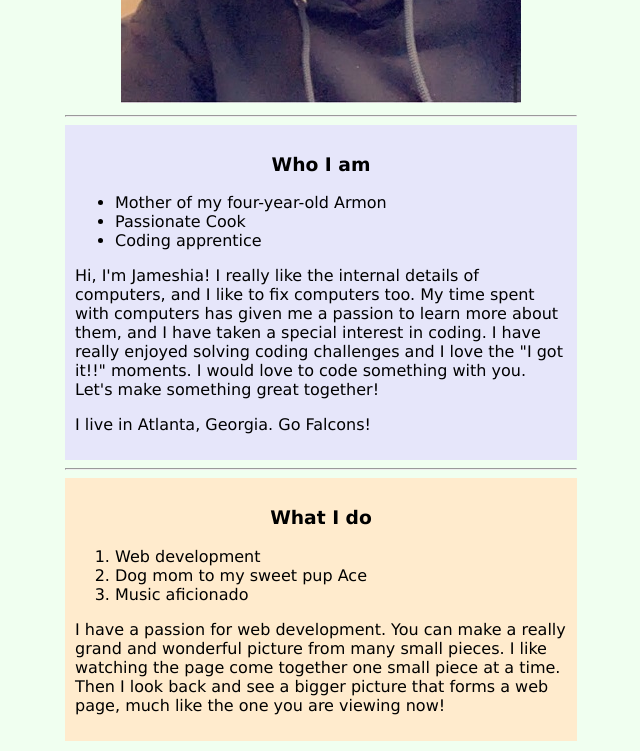
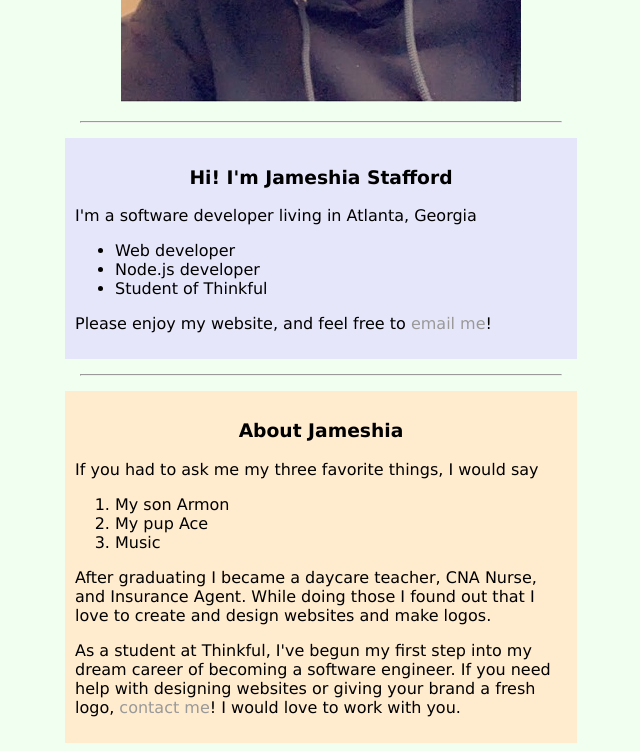
Before and after one commit to Jameeshuh/Jameeshuh.github.io, a plain HTML site: page index.html in a window 1280 px wide. Shown: the part 530-1281 px from the top of the page, without its empty margins (319-959 px from the left). Drawn offline with Linux system fonts and the light colour scheme.

Commit message:
Website updates, new styling, correct code

```diff
--- a/index.html
+++ b/index.html
@@ -1,43 +1,55 @@
 <!DOCTYPE html>
+
 <html lang="en">
 <head>
+    <!--Head HTML section, for important things like metadata and linking to stylesheet-->
     <title>Jameshia Stafford</title>
     <link rel="stylesheet" href="style.css">
     <meta name="description" content="Jameshia Stafford web portfolio">
 </head>
 <body>
-<div class="header">
+<header class="my_header">
     <h1>Jameshia Stafford</h1>
     <h2>Web Portfolio</h2>
-</div>
-
-<img src="jameshia.jpg" alt="A profile photo of Jameshia" width:400px>
+</header>
+<!--Don't use HTML to resize images, resize on computer with paint-->
+<img src="jameshia.jpg" alt="A profile photo of Jameshia">
 <hr>
 
-<div class="intro">
-    <h3 style="text-align:center">Who I am</h3>
+<section class="intro">
+    <h3 style="text-align:center">Hi! I'm Jameshia Stafford</h3>
+    <p>I'm a software developer living in Atlanta, Georgia</p>
     <ul>
-        <li>Mother of my four-year-old Armon</li>
-        <li>Passionate Cook</li>
-        <li>Coding apprentice</li>
+        <!--This is unordered, makes bulletpoints-->
+        <li>Web developer</li>
+        <li>Node.js developer</li>
+        <li>Student of Thinkful</li>
     </ul>
-    <p>Hi, I'm Jameshia! I really like the internal details of computers, and I like to fix computers too. My time spent with computers has given me a passion to learn more about them, and I have taken a special interest in coding. I have really enjoyed solving coding challenges and I love the "I got it!!" moments. I would love to code something with you. Let's make something great together!</p>
-    <p>I live in Atlanta, Georgia. Go Falcons!</p>
+    <p>Please enjoy my website, and feel free to <a href="mailto:nicolewatkins61@gmail.com">email me</a>!</p>
+</section>
+<hr>
+<section class="about_me">
+    <h3 style="text-align:center">About Jameshia</h3>
+    <p>If you had to ask me my three favorite things, I would say</p>
+    <ol>
+        <!--This is ordered so it will go 1, 2, 3-->
+        <li>My son Armon</li>
+        <li>My pup Ace</li>
+        <li>Music</li>
+    </ol>
+    <p>After graduating I became a daycare teacher, CNA Nurse, and Insurance Agent. While doing those I found out that I love to create and design websites and make logos.</p>
+    <p>As a student at Thinkful, I've begun my first step into my dream career of becoming a software engineer. If you need help with designing websites or giving your brand a fresh logo, <a href="mailto:nicolewatkins61@gmail.com">contact me</a>! I would love to work with you.</p>
+</section>
+<hr>
+
+<section class="contact">
+    <h3>Contact Me</h3>
+    <p><a href="https://github.com/Jameeshuh"><img src="GitHub-Mark-32px.png" alt="Github logo"> GitHub</a></p>
+<div class="location">
+    <!--embed from Google Maps-->
+    <iframe src="https://www.google.com/maps/embed?pb=!1m18!1m12!1m3!1d106135.12031039452!2d-84.49064349896503!3d33.76783582480383!2m3!1f0!2f0!3f0!3m2!1i1024!2i768!4f13.1!3m3!1m2!1s0x88f5045d6993098d%3A0x66fede2f990b630b!2sAtlanta%2C%20GA!5e0!3m2!1sen!2sus!4v1663887599756!5m2!1sen!2sus" width="600" height="450" style="border:0;" allowfullscreen="" loading="lazy" referrerpolicy="no-referrer-when-downgrade"></iframe>
 </div>
-<hr>
-<div class="about_me">
-    <h3 style="text-align:center">What I do</h3>
-    <ol>
-        <li>Web development</li>
-        <li>Dog mom to my sweet pup Ace</li>
-        <li>Music aficionado</li>
-    </ol>
-    <p>I have a passion for web development. You can make a really grand and wonderful picture from many small pieces. I like watching the page come together one small piece at a time. Then I look back and see a bigger picture that forms a web page, much like the one you are viewing now!</p>
-</div>
-
-<div class="contact">
-    <p><a href="https://github.com/Jameeshuh"><img src="GitHub-Mark-32px.png" alt="Github logo"> GitHub</a></p>
-</div>
+</section>
 </body>
 
 </html>
--- a/style.css
+++ b/style.css
@@ -1,3 +1,4 @@
+/* Create general style for the page */
 body {
     background-color: honeydew;
     margin: auto;
@@ -6,6 +7,7 @@ body {
     font-family:'Lucida Sans', 'Lucida Sans Regular', 'Lucida Grande', 'Lucida Sans Unicode', Geneva, Verdana, sans-serif
 }
 
+/* Customize HTML tags */
 ul {
     text-align: left;
 }
@@ -19,13 +21,35 @@ p {
     height: 10%;
 }
 
+hr {
+    margin: 15px;
+}
 
 h1 {
-    font-family:'Segoe UI', Tahoma, Geneva, Verdana, sans-serif;
+    font-family:Cambria, Cochin, Georgia, Times, 'Times New Roman', serif;
 }
 
 h2 {
-    font-family:fantasy;
+    font-family:'Courier New', Courier, monospace;
+}
+
+/* Remove underline from links */
+a {
+    text-decoration:none
+}
+
+/* Set link colors */
+
+a:link {
+    color: #999999;
+}
+
+a:visited {
+    color: #555555;
+}
+/* Darken on hover, not completely black */
+a:hover {
+    color: #222222;
 }
 
 h3.about_me {
```
